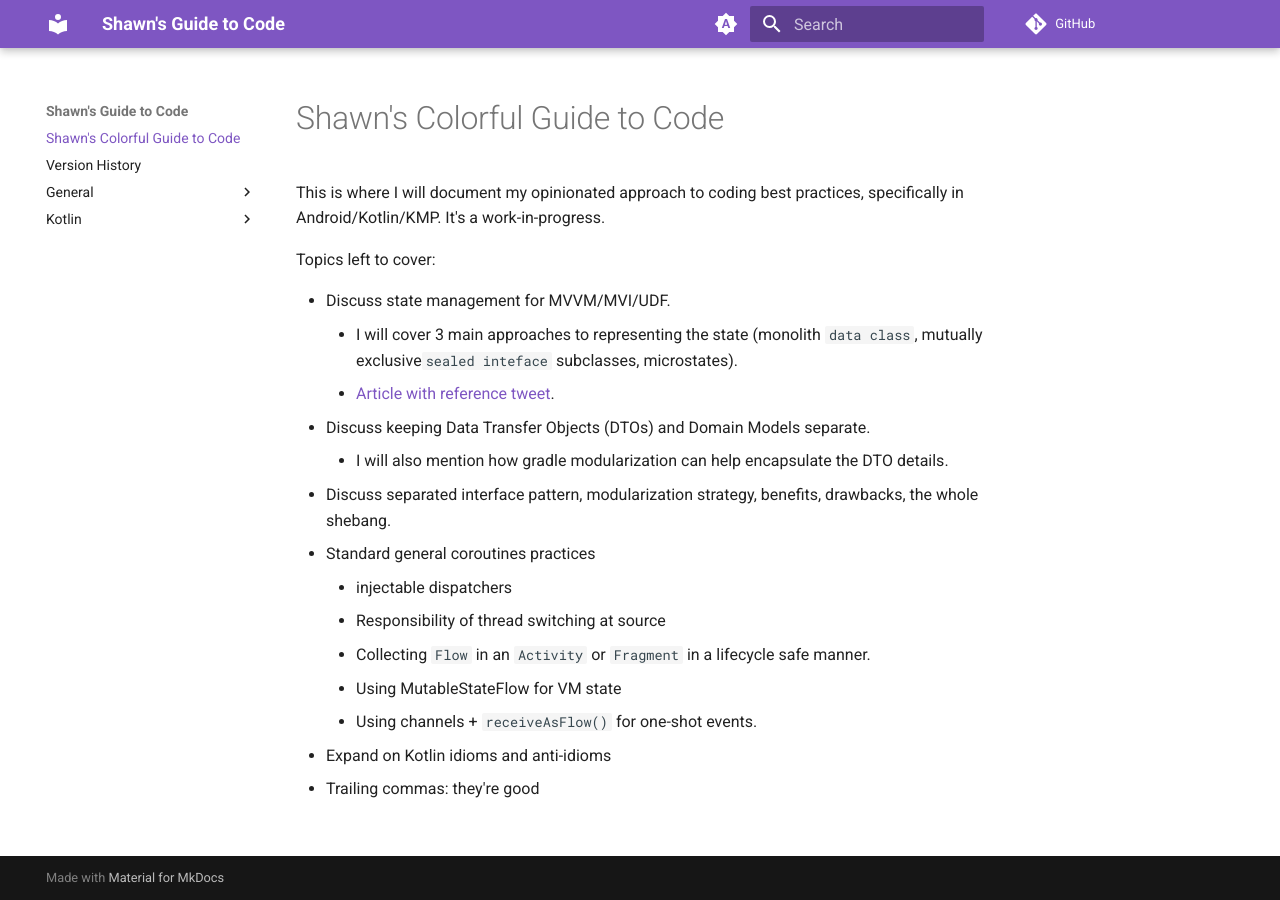
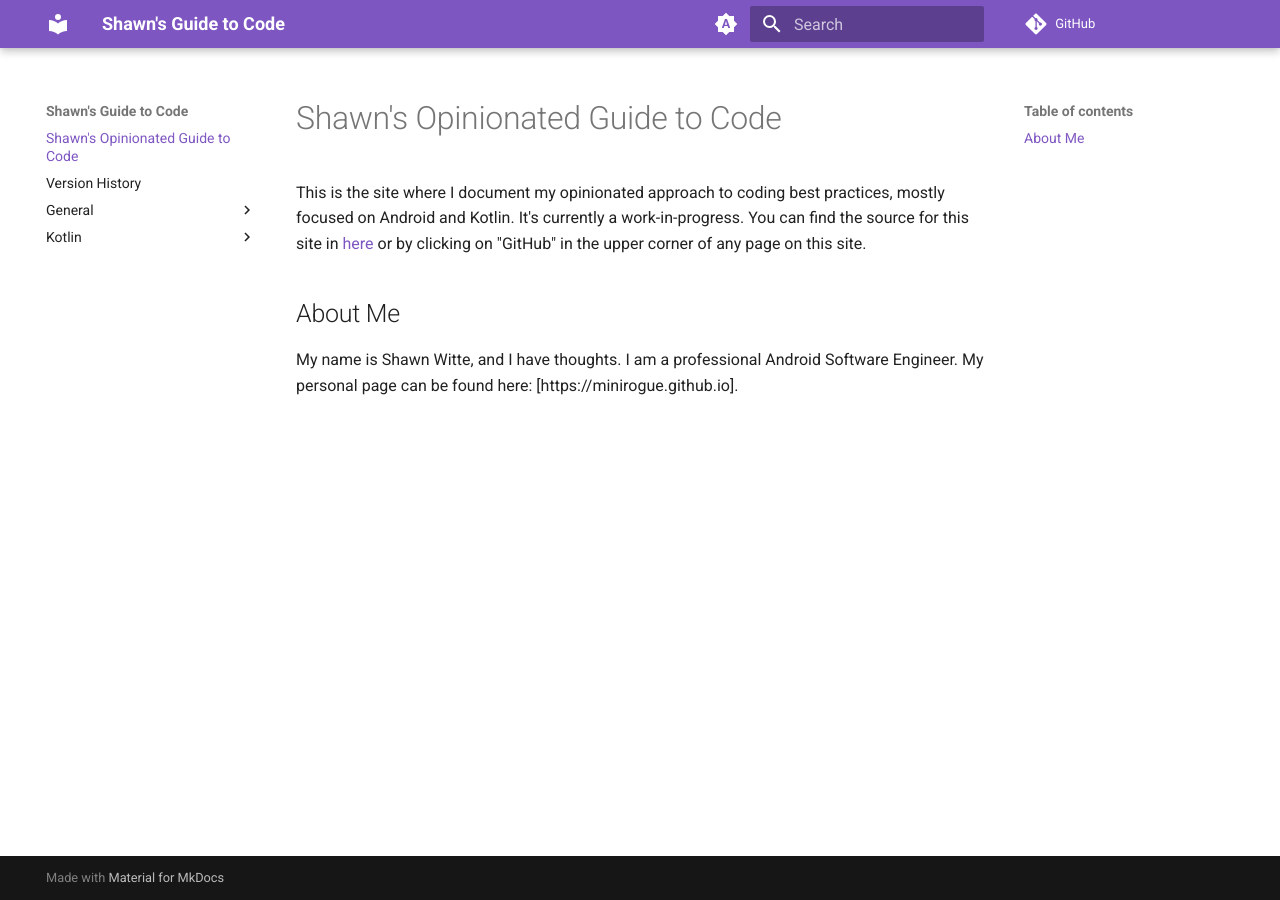
Before and after one commit to Minirogue/shawns-guide-to-code, an MkDocs documentation site: the page built from docs/index.md, in a window 1280 px wide. Built offline with MkDocs 1.6.1 and Material for MkDocs 9.7.7, drawn with Linux system fonts in a browser that asks for light colours; comment, search, counter and statistics services are not loaded.

Commit message:
Add readme and move TODO list to it from index (#2)
* rename "ci" github action to "deploy"

* Update home page and move TODOs to README

```diff
--- a/docs/index.md
+++ b/docs/index.md
@@ -1,21 +1,11 @@
-# Shawn's Colorful Guide to Code
+# Shawn's Opinionated Guide to Code
 
-This is where I will document my opinionated approach to coding best practices, specifically in Android/Kotlin/KMP.
-It's a work-in-progress.
+This is the site where I document my opinionated approach to coding best practices, mostly focused on Android and Kotlin.
+It's currently a work-in-progress.
+You can find the source for this site in [here](https://github.com/Minirogue/shawns-guide-to-code) or by clicking on "GitHub" in the upper corner of any page on this site.
 
-Topics left to cover:
+## About Me
 
-- Discuss state management for MVVM/MVI/UDF.
-    - I will cover 3 main approaches to representing the state (monolith `data class`, mutually exclusive`sealed inteface` subclasses, microstates).
-    - [Article with reference tweet](https://gpeal.medium.com/modeling-android-screens-as-state-97aa5511657d).
-- Discuss keeping Data Transfer Objects (DTOs) and Domain Models separate.
-    - I will also mention how gradle modularization can help encapsulate the DTO details.
-- Discuss separated interface pattern, modularization strategy, benefits, drawbacks, the whole shebang.
-- Standard general coroutines practices
-    - injectable dispatchers
-    - Responsibility of thread switching at source
-    - Collecting `Flow` in an `Activity` or `Fragment` in a lifecycle safe manner.
-    - Using MutableStateFlow for VM state
-    - Using channels + `receiveAsFlow()` for one-shot events.
-- Expand on Kotlin idioms and anti-idioms
-- Trailing commas: they're good
+My name is Shawn Witte, and I have thoughts.
+I am a professional Android Software Engineer.
+My personal page can be found here: [https://minirogue.github.io].
```
Also changed, not shown: README.md (added, +23 -0 lines), 1 other file.
